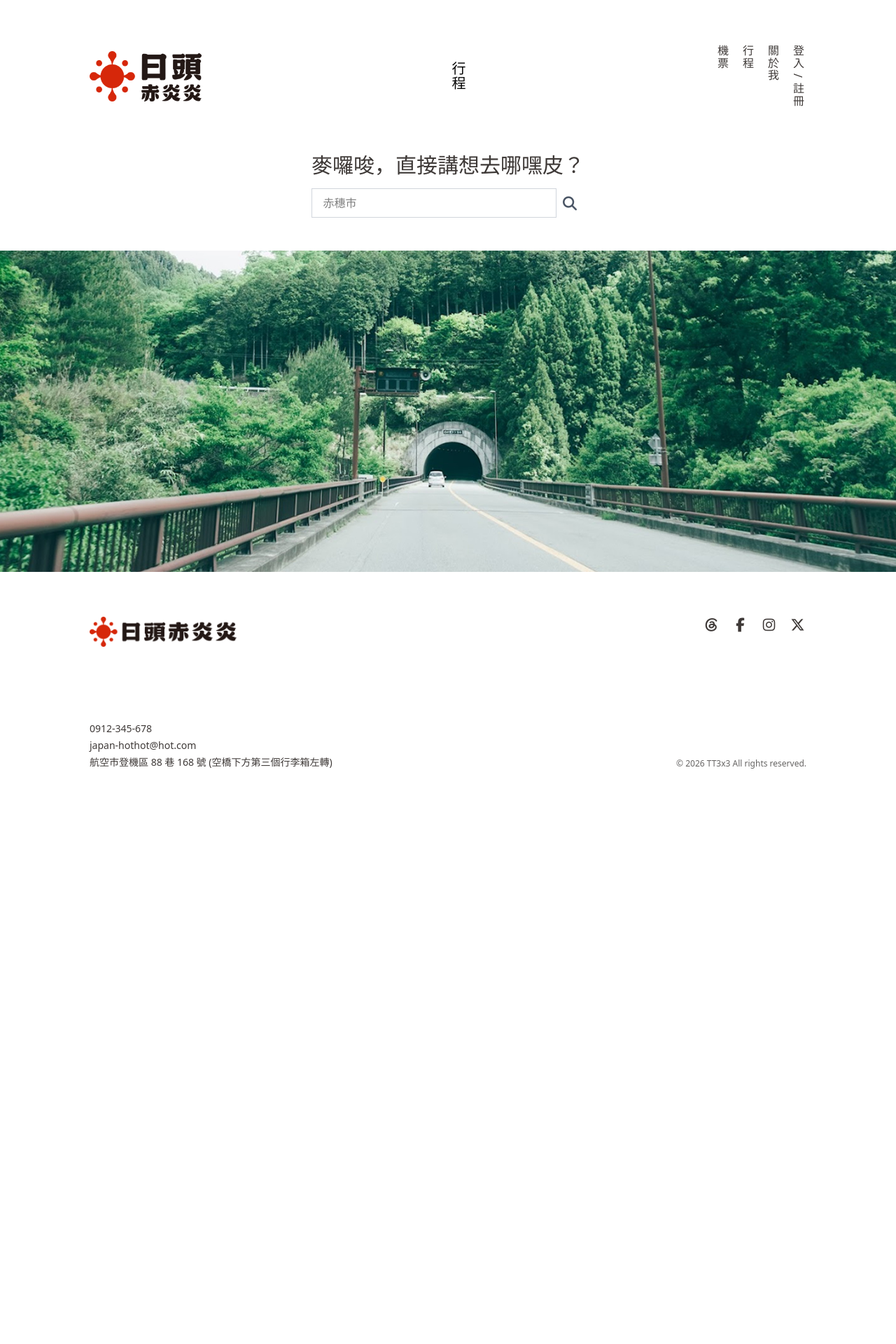
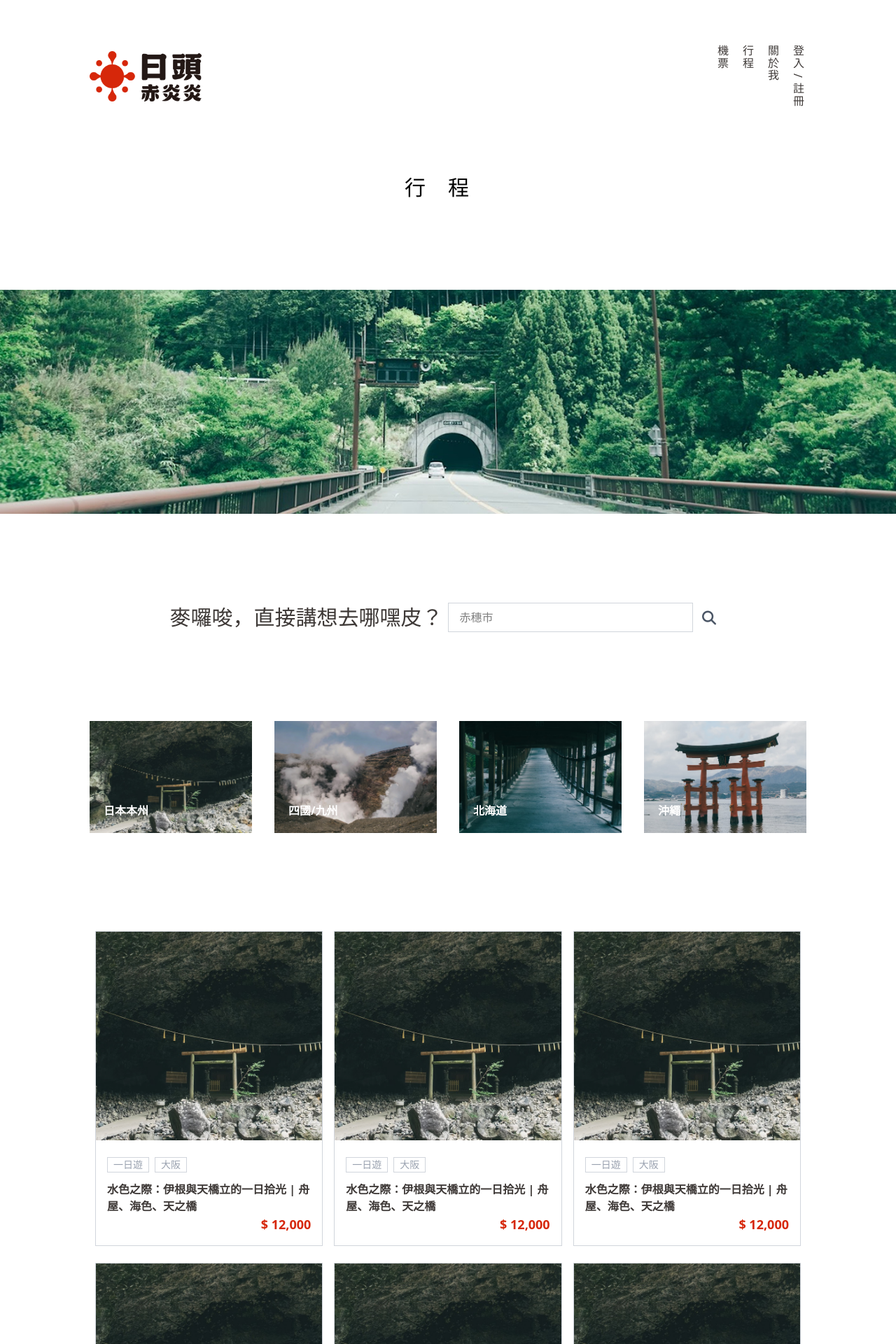
Before and after one commit to TT3x3/japan-hot-hot, a Vue app: page /tour in a window 1280 px wide. Shown: the top 1920 px of the page at 70% size. Before the commit the page ends 1163 px from the top, so only its background shows below. Built offline with nearby package versions, Linux system fonts and the light colour scheme.

Commit message:
Add category and product cards to Tour page and refine title/hero

```diff
--- a/src/components/AppHeader.vue
+++ b/src/components/AppHeader.vue
@@ -4,7 +4,6 @@
       <router-link to="/">
         <img src="../assets/images/logo-s.png" alt="logo-small" class="w-[160px]">
       </router-link>
-      <h1 class="text-xl [writing-mode:vertical-rl]">{{ pageTitle }}</h1>
       <ul class="flex flex-col gap-3 [writing-mode:vertical-rl] text-base-heavy">
         <li v-if="signIn === false">登入 / 註冊</li>
         <li v-if="signIn === true">登出</li>
--- a/src/pages/TourPage.vue
+++ b/src/pages/TourPage.vue
@@ -1,21 +1,80 @@
 <template>
-    <div class="flex flex-col gap-32">
-        <div class="flex flex-col gap-12">
+    <div class="flex flex-col gap-32 w-full">
+        <div class="flex justify-center items-center pt-8">
+            <h1 class="text-3xl text-center tracking-[2rem]">行程</h1>
+        </div>
+
+
+        <!-- top -->
+        <div class="relative h-80 overflow-hidden">
+            <img src="../assets/images/tour-banner.jpg" alt="tour-banner" class=" w-full h-full object-cover">
+        </div>
+        <!-- <h1 class="text-3xl absolute bottom-0 left-1/2 transform -translate-x-1/2 px-10 py-4 tracking-widest text-center text-base-heavy bg-white">行程</h1> -->
+
+
         <!-- 搜尋框 -->
         <div class="flex justify-center items-center">
-                <div class="flex flex-col gap-4 justify-center items-center">
+            <div class="flex flex-row gap-2 justify-center items-center">
                 <h3 class="text-3xl text-base-heavy">麥囉唆，直接講想去哪嘿皮？</h3>
                 <div class="flex justify-center items-center">
                     <input type="text" placeholder="赤穗市"
                         class="outline-solid outline-1 outline-gray-300 py-2 px-4 w-[348px]" />
-                        <button class="cursor-pointer px-2">
+                    <button class="cursor-pointer px-3">
                         <i class="fa-solid fa-magnifying-glass fa-lg text-gray-600"></i>
                     </button>
                 </div>
             </div>
         </div>
-            <img src="../assets/images/tour-banner.jpg" class="w-full relative" alt="tour-banner">
+
+        <!-- 行程分類 -->
+        <div class="flex justify-center">
+            <div class="max-w-[80%] w-full flex gap-8">
+                <div class="relative bg-gray-500 flex-1 h-40 overflow-hidden">
+                    <img src="../assets/images/carousel-1.jpg" alt="" class="object-cover w-full h-full">
+                    <h2 class="absolute left-5 bottom-5 font-black text-white">日本本州</h2>
                 </div>
+                <div class="relative bg-gray-500 flex-1 h-40 overflow-hidden">
+                    <img src="../assets/images/carousel-2.jpg" alt="" class="object-cover w-full h-full">
+                    <h2 class="absolute left-5 bottom-5 font-black text-white">四國/九州</h2>
+                </div>
+                <div class="relative bg-gray-500 flex-1 h-40 overflow-hidden">
+                    <img src="../assets/images/carousel-3.jpg" alt="" class="object-cover w-full h-full">
+                    <h2 class="absolute left-5 bottom-5 font-black text-white">北海道</h2>
+                </div>
+                <div class="relative bg-gray-500 flex-1 h-40 overflow-hidden">
+                    <img src="../assets/images/carousel-4.jpg" alt="" class="object-cover w-full h-full">
+                    <h2 class="absolute left-5 bottom-5 font-black text-white">沖繩</h2>
+                </div>
+            </div>
+        </div>
+
+        <!-- 活動banner -->
+        <div class="flex justify-center">
+            <div class="max-w-[80%] w-full flex flex-wrap">
+
+                <!-- 卡片 -->
+                <div v-for=" (item,index) in new Array(6)" :key="index" class="w-1/3 px-2 py-3">
+                    <div class="flex flex-col gap-2 h-[450px] border border-gray-300">
+                        <div class="flex-1 h-10 overflow-hidden">
+                            <img src="../assets/images/carousel-1.jpg" alt="" class="object-cover w-full h-full">
+                        </div>
+                        <div class="p-4">
+                            <div class="flex gap-2 mb-3">
+                                <p class="text-sm px-2 inline-block border border-gray-300 text-gray-400">一日遊</p>
+                                <p class="text-sm px-2 inline-block border border-gray-300 text-gray-400">大阪</p>
+                            </div>
+                            <p class="font-bold text-base-heavy">水色之際：伊根與天橋立的一日拾光 | 舟屋、海色、天之橋</p>
+                            <div class="flex justify-end items-center">
+                                <p class="font-bold text-lg text-hot-red">$ 12,000</p>
+                            </div>
+
+                        </div>
+                    </div>
+                </div>
+
+            </div>
+        </div>
+        <div></div>
     </div>
 </template>
 
```
Lines whose indentation alone changed are shown as unchanged.
